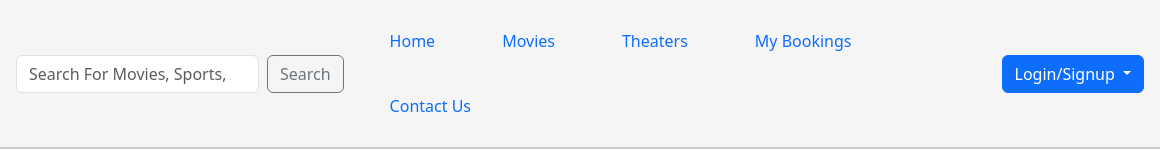
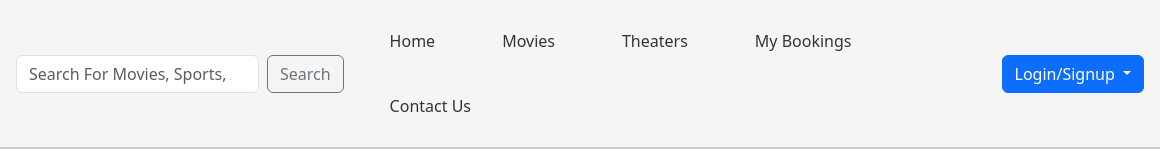
Before and after one commit to Kotti13/ticketboxx, a plain HTML site: page index.html in a window 1280 px wide. Shown: the top 166 px of the page, 120-1280 px from the left. Drawn offline with nearby package versions, Linux system fonts and the light colour scheme; no server answers.

Commit message:
for dev branch

```diff
--- a/home.css
+++ b/home.css
@@ -50,6 +50,9 @@ nav a {
     text-decoration: none;
     font-weight: 500;
     transition: color 0.3s;
+}
+.nav-link{
+    color: #333;
 }
 
 nav a:hover {
--- a/index.html
+++ b/index.html
@@ -27,11 +27,11 @@
         </div>
         <nav>
             <ul class="nav">
-                <li class="nav-item"><a class="nav-link" href="index.html">Home</a></li>
-                <li class="nav-item"><a class="nav-link" href=".">Movies</a></li>
-                <li class="nav-item"><a class="nav-link" href="theaters.html">Theaters</a></li>
-                <li class="nav-item"><a class="nav-link" href="bookings.html">My Bookings</a></li>
-                <li class="nav-item"><a class="nav-link" href="contact.html">Contact Us</a></li>
+                <li class="nav-item"><a class="nav-link" style="color: #333;" href="index.html">Home</a></li>
+                <li class="nav-item"><a class="nav-link" href="." style="color: #333;">Movies</a></li>
+                <li class="nav-item"><a class="nav-link" href="theaters.html" style="color: #333;">Theaters</a></li>
+                <li class="nav-item"><a class="nav-link" href="bookings.html" style="color: #333;">My Bookings</a></li>
+                <li class="nav-item"><a class="nav-link" href="contact.html" style="color: #333;">Contact Us</a></li>
             </ul>
         </nav>
         <div class="dropdown" id="authButtons">
--- a/style.css
+++ b/style.css
@@ -43,12 +43,16 @@ nav li {
     padding: 5px 10px;
 }
 
-nav a {
+nav li a {
     color: #333;
     text-decoration: none;
     font-weight: 500;
     transition: color 0.3s;
 }
+.nav-link{
+    color: #333;
+}
+
 
 nav a:hover {
     color: #ff9933;
```
Also changed, not shown: assets/pages/home.html (+1 -1 lines).
